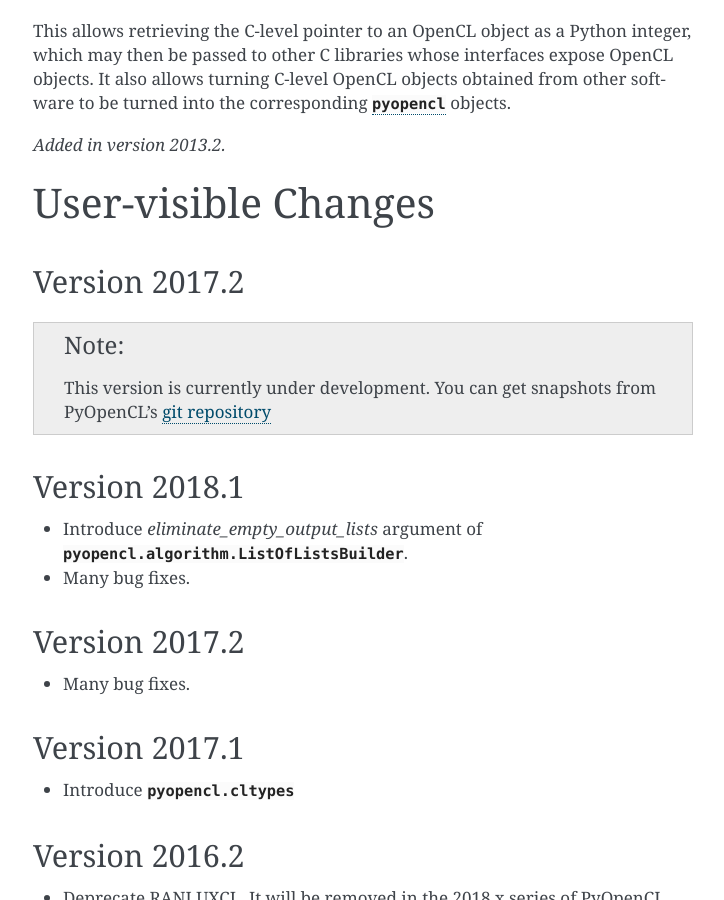
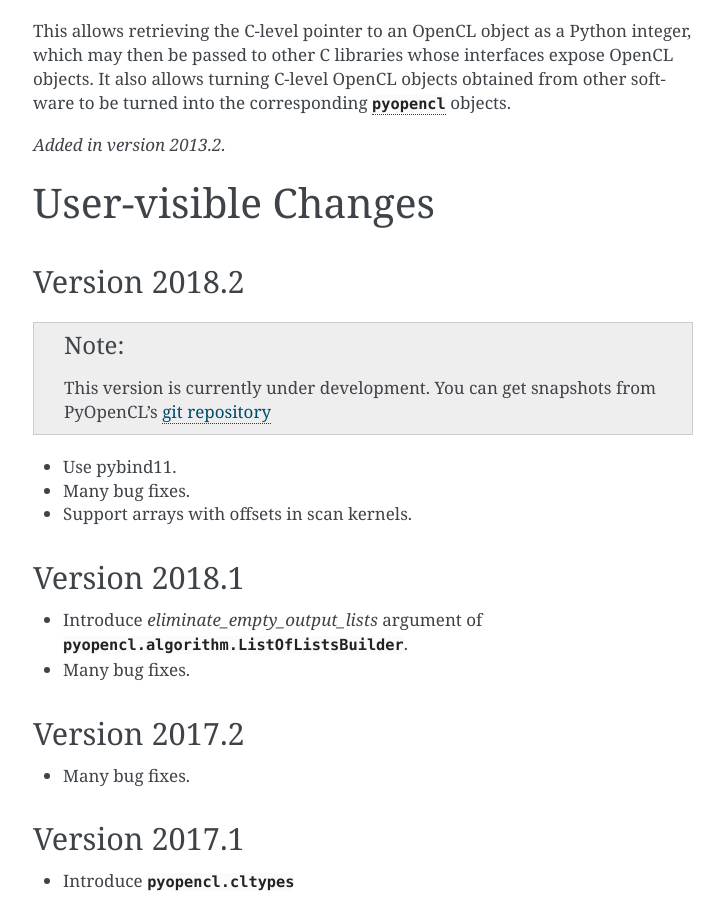
Before and after one commit to inducer/pyopencl, a Sphinx documentation site: the page built from doc/misc.rst, in a window 1280 px wide and 900 px high, scrolled down 4439 px. Shown: the whole window, without its empty margins (387-1111 px from the left). Built offline with Sphinx 7.4.7, drawn with Linux system fonts in a browser that asks for light colours; some of the changed text lies outside the part shown.

Commit message:
Update history, making the ongoing version 2018.2

```diff
--- a/doc/misc.rst
+++ b/doc/misc.rst
@@ -209,13 +209,17 @@ other software to be turned into the corresponding :mod:`pyopencl` objects.
 User-visible Changes
 ====================
 
-Version 2017.2
+Version 2018.2
 --------------
 
 .. note::
 
     This version is currently under development. You can get snapshots from
     PyOpenCL's `git repository <https://github.com/inducer/pyopencl>`_
+
+* Use pybind11.
+* Many bug fixes.
+* Support arrays with offsets in scan kernels.
 
 Version 2018.1
 --------------
```
